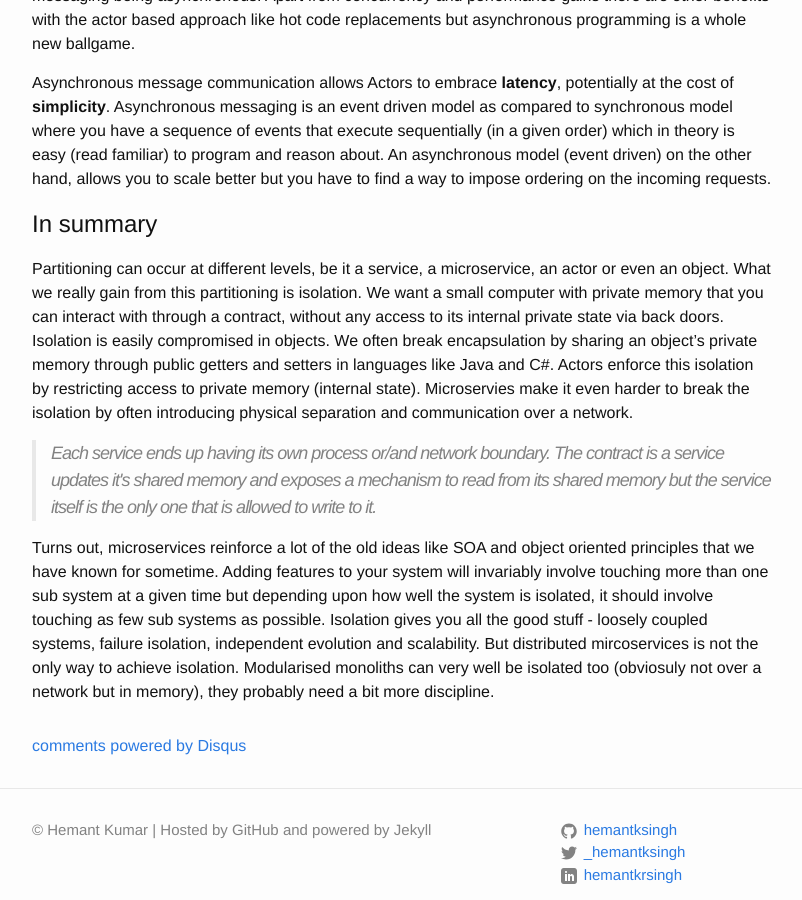
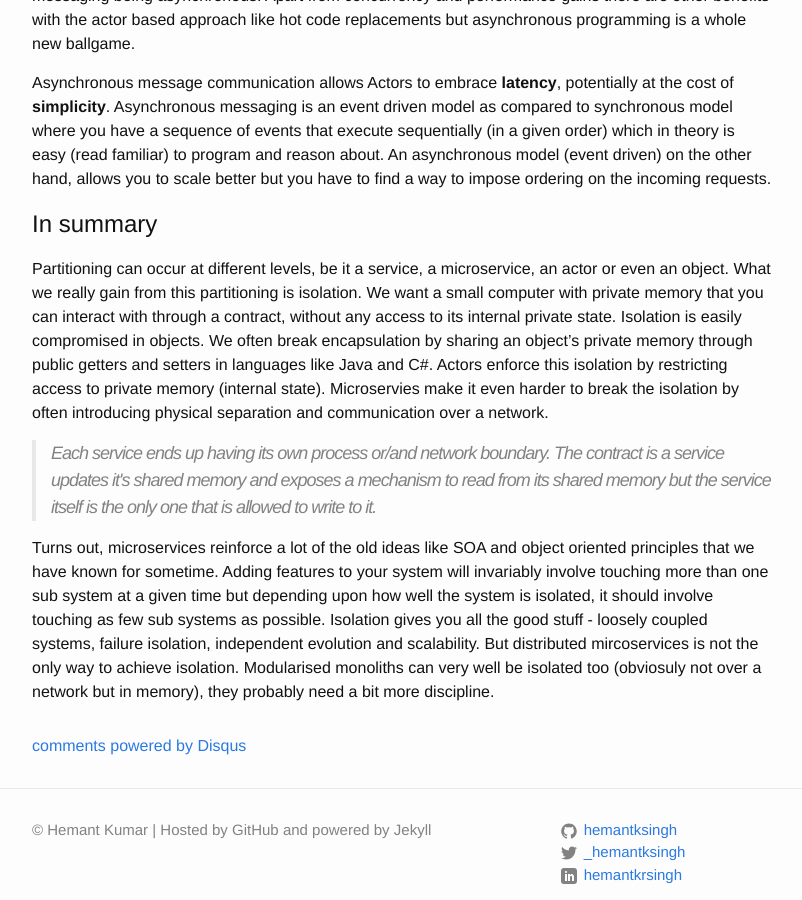
Before and after one commit to hemantksingh/hemantksingh.github.io, a Jekyll site: the page built from _posts/2015-06-23-services-microservices-bounded-context.markdown, in a window 1280 px wide and 900 px high, scrolled down 2492 px. Shown: the whole window, without its empty margins (238-1040 px from the left). Built offline with Jekyll 4.4.1, drawn with Linux system fonts in a browser that asks for light colours; comment, search, counter and statistics services are not loaded.

Commit message:
Update 2015-06-23-services-microservices-bounded-context.markdown

```diff
--- a/_posts/2015-06-23-services-microservices-bounded-context.markdown
+++ b/_posts/2015-06-23-services-microservices-bounded-context.markdown
@@ -57,7 +57,7 @@ An asynchronous model (event driven) on the other hand, allows you to scale bett
 
 # In summary
 
-Partitioning can occur at different levels, be it a service, a microservice, an actor or even an object. What we really gain from this partitioning is isolation. We want a small computer with private memory that you can interact with through a contract, without any access to its internal private state via  back doors. Isolation is easily compromised in objects. We often break encapsulation by sharing an object's private memory through public getters and setters in languages like Java and C#. Actors enforce this isolation by restricting access to private memory (internal state). Microservies make it even harder to break the isolation by often introducing physical separation and communication over a network.
+Partitioning can occur at different levels, be it a service, a microservice, an actor or even an object. What we really gain from this partitioning is isolation. We want a small computer with private memory that you can interact with through a contract, without any access to its internal private state. Isolation is easily compromised in objects. We often break encapsulation by sharing an object's private memory through public getters and setters in languages like Java and C#. Actors enforce this isolation by restricting access to private memory (internal state). Microservies make it even harder to break the isolation by often introducing physical separation and communication over a network.
 
 <blockquote>Each service ends up having its own process or/and network boundary. The contract is a service updates it's shared memory and exposes a mechanism to read from its shared memory but the service itself is the only one that is allowed to write to it.</blockquote>
 
```
